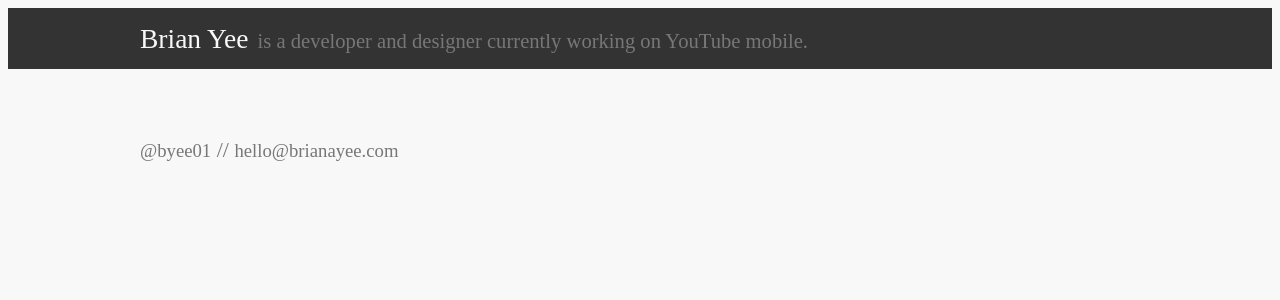
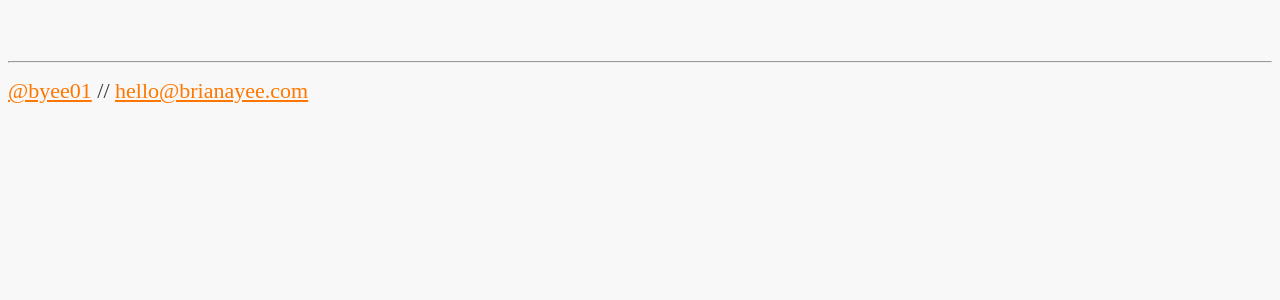
Before and after one commit to byee01/byee01.github.io, a Jekyll site: the page built from index.md, in a window 1280 px wide. Shown: the top 300 px of the page. Built offline with Jekyll 4.4.1, drawn with Linux system fonts in a browser that asks for light colours.

Commit message:
Simplify base template

```diff
--- a/_layouts/default.html
+++ b/_layouts/default.html
@@ -17,26 +17,8 @@
   {% endif %}
 </head>
 <body>
-  <nav class="global">
-    <div class="container">
-      <p>Brian Yee</p><p class="tagline">is a developer and designer currently working on YouTube mobile.</p>
-    </div>
-  </nav><!-- /nav -->
-  <section id="content">
   {{ content }}
-  </section>
-  <footer>
-    <div class="container">
-      <a href="https://www.instagram.com/byee01/" title="Occasionally I take photos." rel="me" target="_blank">@byee01</a> // <a href="mailto:hello@brianayee.com" title="Shoot me an email at hello@brianayee.com">hello@brianayee.com</a>
-    </div>
-  </footer>
-  <script type="text/javascript">
-    window.addEventListener("load",function() {
-      setTimeout(function(){
-        window.scrollTo(0, 0);
-      }, 0);
-    });
-  </script>
-  <!-- Hosted by Github Pages -->
+  <hr />
+  <a href="https://www.instagram.com/byee01/" title="Occasionally I take photos." rel="me" target="_blank">@byee01</a> // <a href="mailto:hello@brianayee.com" title="Shoot me an email at hello@brianayee.com">hello@brianayee.com</a>
 </body>
 </html>
```
